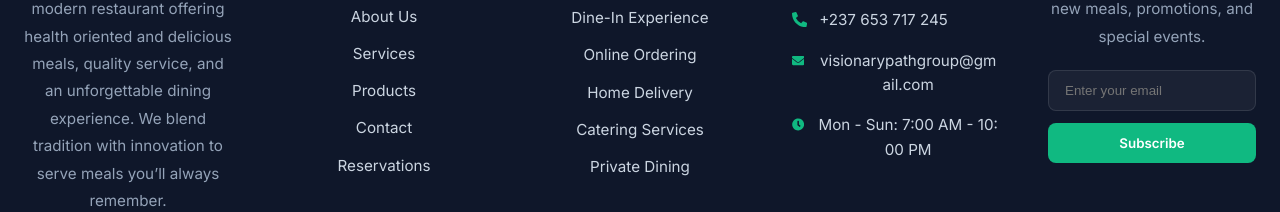
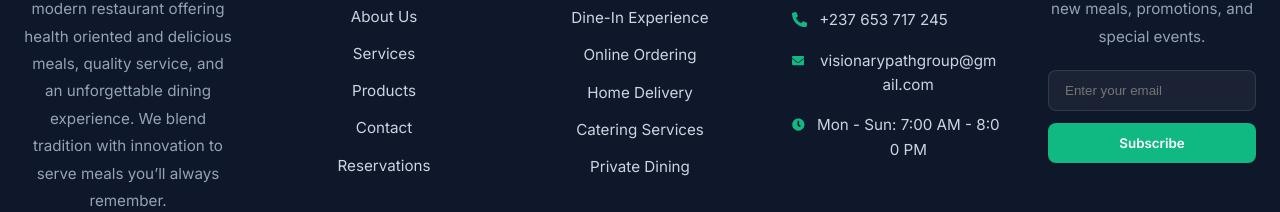
Before and after one commit to Godwill993/V-P-G, a React (Vite) app: page / in a window 1280 px wide. Shown: the part 3514-3726 px from the top of the page. Built offline with nearby package versions, Linux system fonts and the light colour scheme.

Commit message:
changed time

```diff
--- a/src/components/Footer.jsx
+++ b/src/components/Footer.jsx
@@ -80,7 +80,7 @@ const Footer = () => {
 
           <div className="footer-contact">
             <FaClock />
-            <span>Mon - Sun: 7:00 AM - 10:00 PM</span>
+            <span>Mon - Sun: 7:00 AM - 8:00 PM</span>
           </div>
         </div>
 
```
